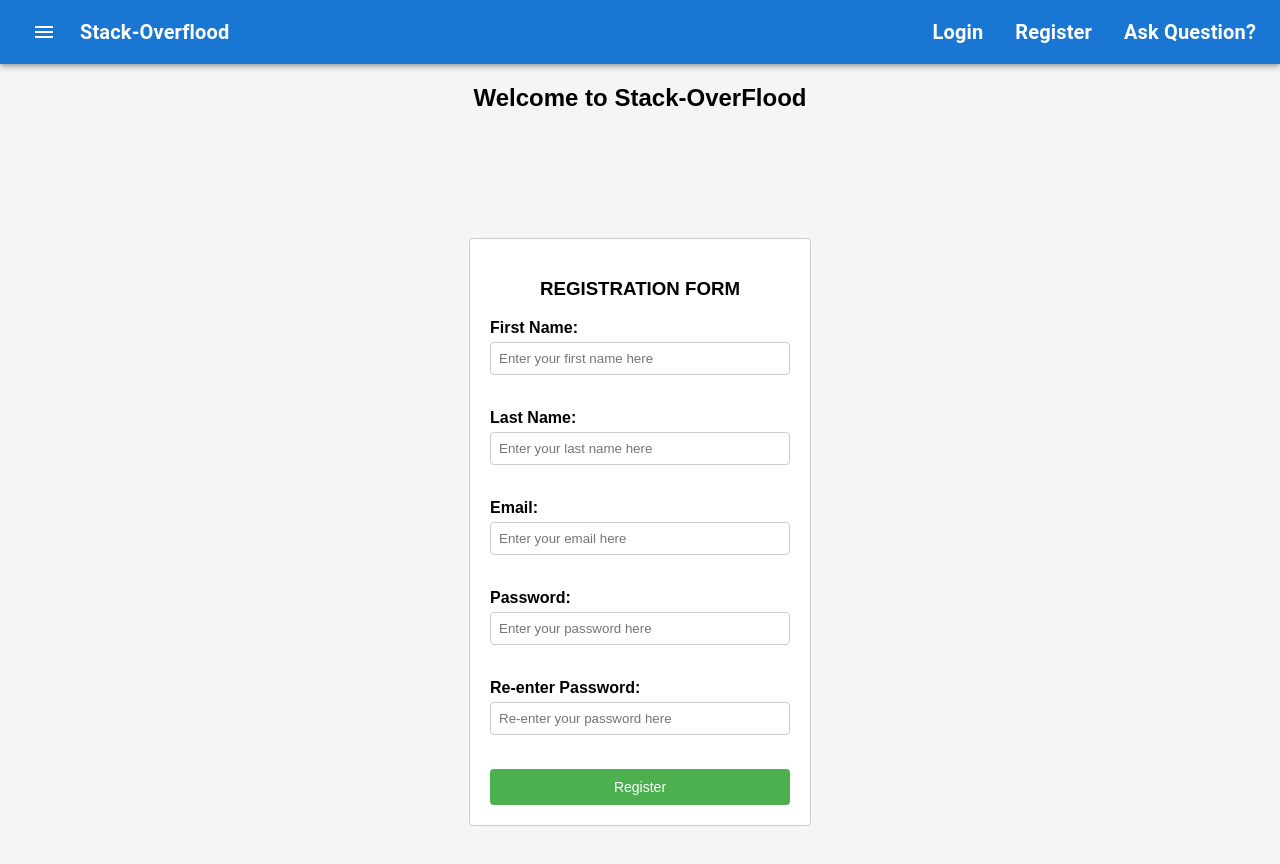
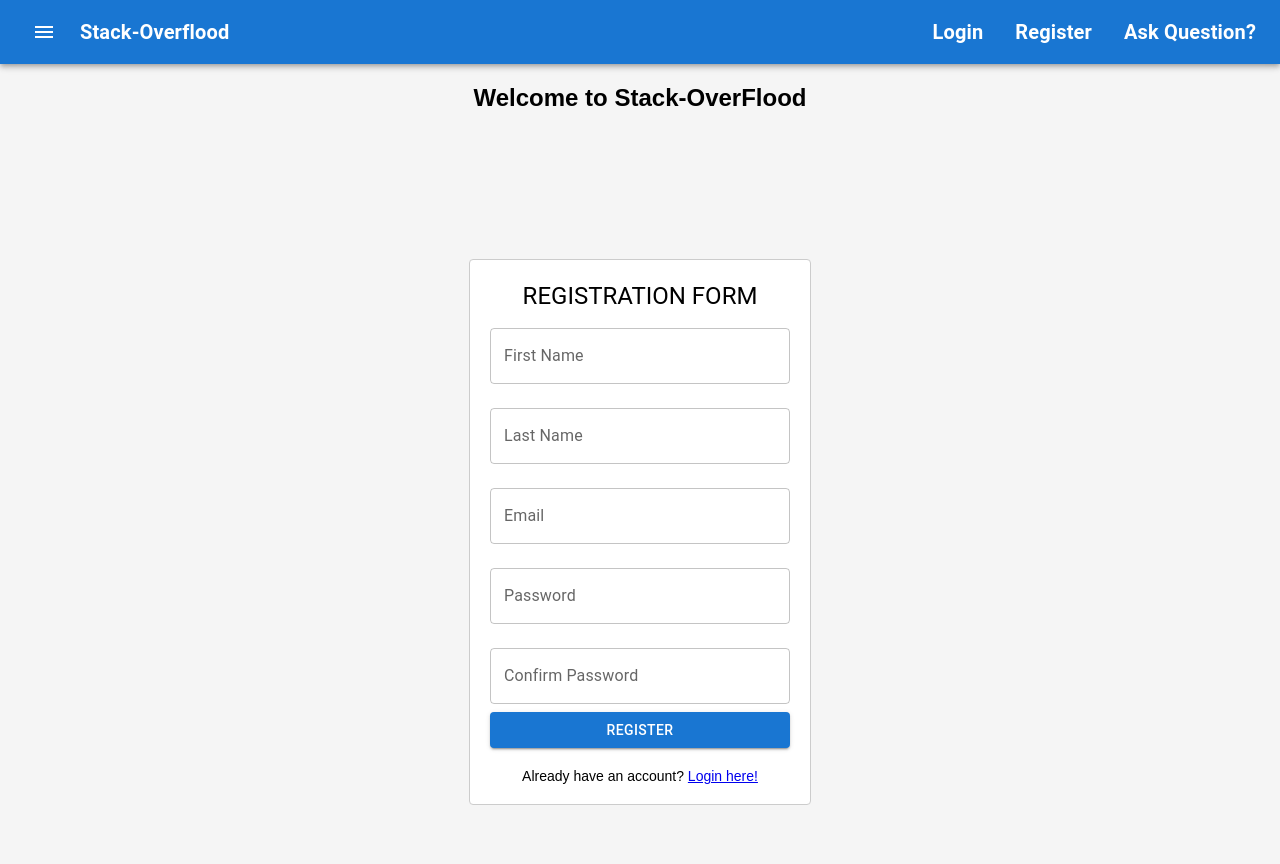
Before and after one commit to mayank2368/Stack-Overflood, a React (Create React App) app: page /register in a window 1280 px wide. Shown: the top 864 px of the page. Built offline with nearby package versions, Linux system fonts and the light colour scheme.

Commit message:
updated the Login and Registration components with MUi and other functionalities like remember me checkbox and login and register links on each form

```diff
--- a/src/components/LoginForm.jsx
+++ b/src/components/LoginForm.jsx
@@ -1,4 +1,11 @@
 import React, { useState } from "react";
+import {
+  TextField,
+  Button,
+  FormControlLabel,
+  Checkbox,
+  Typography,
+} from "@mui/material";
 import ReCAPTCHA from "react-google-recaptcha";
 import "../styles/LoginForm.css";
 
@@ -7,6 +14,11 @@ const LoginForm = () => {
   const [password, setPassword] = useState("");
   const [errors, setErrors] = useState([]);
   const [captchaToken, setCaptchaToken] = useState(null);
+  const [rememberMe, setRememberMe] = useState(false);
+
+  const handleRememberMeChange = () => {
+    setRememberMe(!rememberMe);
+  };
 
   const handleEmailChange = (e) => {
     setEmail(e.target.value);
@@ -45,37 +57,61 @@ const LoginForm = () => {
   return (
     <div className="login-form-container">
       <form className="login-form" onSubmit={handleSubmit}>
-        <h3>LOGIN FORM</h3>
-        <label className="form-label">
-          Email:
-          <input
+        <Typography variant="h5" component="h3" align="center">
+          LOGIN FORM
+        </Typography>
+        <TextField
           type="email"
+          label="Email"
           value={email}
           placeholder="Enter your email here"
           onChange={handleEmailChange}
-            className="form-input"
+          className="form-email"
+          fullWidth
+          error={Boolean(errors.email)}
+          helperText={errors.email}
+          margin="normal"
         />
-          {errors.email && <span className="error">{errors.email}</span>}
-        </label>
-        <label className="form-label">
-          Password:
-          <input
+        <TextField
           type="password"
+          label="Password"
           value={password}
           placeholder="Enter your password here"
           onChange={handlePasswordChange}
-            className="form-input"
+          className="form-password"
+          fullWidth
+          error={Boolean(errors.password)}
+          helperText={errors.password}
+          margin="normal"
         />
-          {errors.password && <span className="error">{errors.password}</span>}
-        </label>
+
         <ReCAPTCHA
           sitekey="6Ldi5LkmAAAAABWEe3zYROAOJxRW10IAzrvZFQwB"
           onChange={handleCaptchaChange}
         />
         {errors.captcha && <span className="error">{errors.captcha}</span>}
-        <button type="submit" className="form-button">
+        <Button
+          type="submit"
+          variant="contained"
+          color="primary"
+          className="form-button"
+        >
           Login
-        </button>
+        </Button>
+        <FormControlLabel
+          control={
+            <Checkbox
+              checked={rememberMe}
+              onChange={handleRememberMeChange}
+              color="primary"
+            />
+          }
+          label="Remember me!"
+          className="form-checkbox"
+        />
+        <div className="form-signup">
+          Don't have an account? <a href="/register">Sign up here!</a>
+        </div>
       </form>
     </div>
   );
--- a/src/components/RegistrationForm.jsx
+++ b/src/components/RegistrationForm.jsx
@@ -1,4 +1,5 @@
 import React, { useState } from "react";
+import { TextField, Button, Typography } from "@mui/material";
 import "../styles/RegistrationForm.css";
 
 const RegistrationForm = () => {
@@ -62,84 +63,80 @@ const RegistrationForm = () => {
   return (
     <div className="registration-form-container">
       <form onSubmit={handleSubmit} className="registration-form">
-        <h3>REGISTRATION FORM</h3>
-        <div className="form-group">
-          <label htmlFor="firstName" className="form-label">
-            First Name:
-          </label>
-          <input
+        <Typography variant="h5" component="h3" align="center">
+          REGISTRATION FORM
+        </Typography>
+        <TextField
           type="text"
-            id="firstName"
+          label="First Name"
           value={firstName}
           placeholder="Enter your first name here"
           onChange={handleFirstNameChange}
           className="form-input"
+          fullWidth
+          error={Boolean(errors.firstName)}
+          helperText={errors.firstName}
+          margin="normal"
         />
-          {errors.firstName && (
-            <span className="error">{errors.firstName}</span>
-          )}
-        </div>
-        <div className="form-group">
-          <label htmlFor="lastName" className="form-label">
-            Last Name:
-          </label>
-          <input
+        <TextField
           type="text"
-            id="lastName"
+          label="Last Name"
           value={lastName}
           placeholder="Enter your last name here"
           onChange={handleLastNameChange}
           className="form-input"
+          fullWidth
+          error={Boolean(errors.lastName)}
+          helperText={errors.lastName}
+          margin="normal"
         />
-          {errors.lastName && <span className="error">{errors.lastName}</span>}
-        </div>
-        <div className="form-group">
-          <label htmlFor="email" className="form-label">
-            Email:
-          </label>
-          <input
+        <TextField
           type="email"
-            id="email"
+          label="Email"
           value={email}
           placeholder="Enter your email here"
           onChange={handleEmailChange}
           className="form-input"
+          fullWidth
+          error={Boolean(errors.email)}
+          helperText={errors.email}
+          margin="normal"
         />
-          {errors.email && <span className="error">{errors.email}</span>}
-        </div>
-        <div className="form-group">
-          <label htmlFor="password" className="form-label">
-            Password:
-          </label>
-          <input
+        <TextField
           type="password"
-            id="password"
+          label="Password"
           value={password}
           placeholder="Enter your password here"
           onChange={handlePasswordChange}
           className="form-input"
+          fullWidth
+          error={Boolean(errors.password)}
+          helperText={errors.password}
+          margin="normal"
         />
-          {errors.password && <span className="error">{errors.password}</span>}
-        </div>
-        <div className="form-group">
-          <label htmlFor="confirmPassword" className="form-label">
-            Re-enter Password:
-          </label>
-          <input
+        <TextField
           type="password"
-            id="confirmPassword"
+          label="Confirm Password"
           value={confirmPassword}
           placeholder="Re-enter your password here"
           onChange={handleConfirmPasswordChange}
           className="form-input"
+          fullWidth
+          error={Boolean(errors.confirmPassword)}
+          helperText={errors.confirmPassword}
+          margin="normal"
         />
-          {errors.confirmPassword && (
-            <span className="error">{errors.confirmPassword}</span>
-          )}
+        <Button
+          type="submit"
+          variant="contained"
+          color="primary"
+          className="form-button"
+        >
+          Register
+        </Button>
+        <div className="form-login">
+          Already have an account? <a href="/login">Login here!</a>
         </div>
-        <button type="submit" className="form-button">
-          Register
-        </button>
       </form>
     </div>
   );
--- a/src/pages/Home.jsx
+++ b/src/pages/Home.jsx
@@ -3,7 +3,7 @@ import React from "react";
 const Home = () => {
   return (
     <div style={{ textAlign: "center" }}>
-      <h2>Welcome to Stack-OverFlood</h2>
+      <h1>Welcome to Stack-OverFlood</h1>
     </div>
   );
 };
--- a/src/styles/LoginForm.css
+++ b/src/styles/LoginForm.css
@@ -20,12 +20,20 @@
   margin-bottom: 10px;
 }
 
-.form-input {
+.form-email {
   width: 100px;
-  padding: 1px;
+  padding: initial;
   border: 1px solid #ccc;
-  border-radius: 3px;
-  margin-bottom: 10px;
+  border-radius: 5px;
+  margin-bottom: 100px;
+}
+
+.form-password {
+  width: 100px;
+  padding: 3px;
+  border: 1px solid #ccc;
+  border-radius: 5px;
+  margin-bottom: 100px;
 }
 
 .error {
@@ -43,6 +51,7 @@
   border: none;
   border-radius: 3px;
   cursor: pointer;
+  transition: background-color 0.3s ease;
 }
 
 .form-button:hover {
@@ -62,3 +71,40 @@
   font-size: 14px;
   width: 302px;
 }
+
+.form-signup {
+  margin-top: 10px;
+  text-align: center;
+  font-size: 14px;
+}
+
+.form-signup a:hover {
+  color: #30e319;
+  text-decoration: wavy;
+}
+
+.form-checkbox {
+  display: flex;
+  align-items: center;
+  margin-top: 20px;
+  margin-bottom: 10px;
+}
+
+.form-checkbox label {
+  display: flex;
+  text-align: center;
+  font-size: 15px;
+}
+
+.form-checkbox input[type="checkbox"] {
+  margin-right: 5px;
+}
+
+/* Hover effects */
+.form-input:hover {
+  border-color: #aaa;
+}
+
+.form-button:hover {
+  background-color: #45a049;
+}
--- a/src/styles/RegistrationForm.css
+++ b/src/styles/RegistrationForm.css
@@ -28,6 +28,7 @@
     padding: 8px;
     border: 1px solid #ccc;
     border-radius: 4px;
+    transition: border-color 0.3s ease;
   }
 
   .error {
@@ -43,6 +44,7 @@
     border: none;
     border-radius: 4px;
     cursor: pointer;
+    transition: background-color 0.3s ease;
   }
 
   .form-group {
@@ -52,3 +54,23 @@
   .error {
     color: red;
   }
+
+  .form-login {
+    margin-top: 20px;
+    text-align: center;
+    font-size: 14px;
+  }
+
+  .form-login a:hover {
+    color: #4caf50;
+    text-decoration: none;
+  }
+
+  /* Hover effects */
+  .form-input:hover {
+    border-color: #aaa;
+  }
+
+  .form-button:hover {
+    background-color: #45a049;
+  }
```
Also changed, not shown: src/components/Navbar.jsx (+0 -100 lines). Lines whose indentation alone changed are shown as unchanged.
